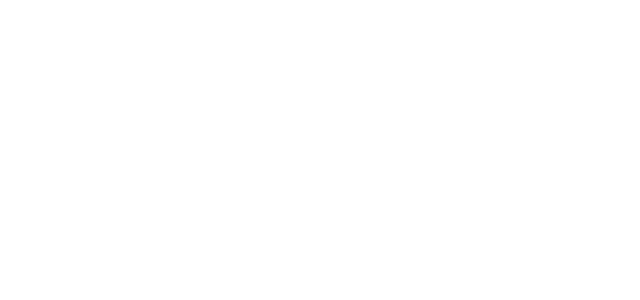
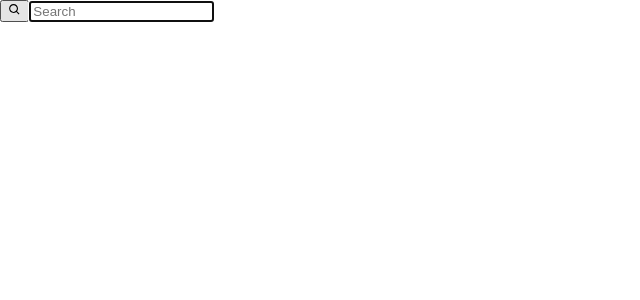
Before and after one commit to Anasurim/goit-react-hw-03-image-finder, a React (Create React App) app: page / in a window 1280 px wide. Shown: the top 300 px of the page, without its empty margins (0-640 px from the left). Built offline with nearby package versions, Linux system fonts and the light colour scheme.

Commit message:
created searchbar form

```diff
--- a/package.json
+++ b/package.json
@@ -8,8 +8,11 @@
     "@testing-library/react": "^12.1.4",
     "@testing-library/user-event": "^13.5.0",
     "axios": "^1.4.0",
+    "formik": "^2.2.9",
+    "notiflix": "^3.2.6",
     "react": "^18.1.0",
     "react-dom": "^18.1.0",
+    "react-icons": "^4.8.0",
     "react-scripts": "5.0.1",
     "web-vitals": "^2.1.3"
   },
--- a/src/components/App.jsx
+++ b/src/components/App.jsx
@@ -1,9 +1,15 @@
 import React, { Component } from 'react';
 import { Modal } from './Modal/Modal';
+import { Searchbar } from './Searchbar/Searchbar';
 
 export class App extends Component {
   state = {
+    searchQuerry: '',
     shownModal: false,
+  };
+
+  handleFormSubmit = querry => {
+    this.setState({ searchQuerry: querry });
   };
 
   toggleModal = () => {
@@ -14,6 +20,12 @@
 
   render() {
     const { shownModal } = this.state;
-    return <>{shownModal && <Modal></Modal>}</>;
+    return (
+      <>
+        <Searchbar onSubmit={this.handleFormSubmit} />
+
+        {shownModal && <Modal></Modal>}
+      </>
+    );
   }
 }
--- a/src/components/Searchbar/Searchbar.js
+++ b/src/components/Searchbar/Searchbar.js
@@ -0,0 +1,45 @@
+import React, { Component } from 'react';
+import { BiSearch } from 'react-icons/bi';
+import { Notify } from 'notiflix/build/notiflix-notify-aio';
+
+export class Searchbar extends Component {
+  state = {
+    querry: '',
+  };
+
+  handleSubmit = e => {
+    e.preventDefault();
+    if (this.state.querry.trim() === '') {
+      return Notify.failure('Type something');
+    }
+    this.props.onSubmit(this.state.querry);
+
+    this.setState({ querry: '' });
+  };
+
+  handleChange = e => {
+    this.setState({ querry: e.currentTarget.value.toLowerCase() });
+  };
+
+  render() {
+    return (
+      <>
+        <form className="form" onSubmit={this.handleSubmit}>
+          <button type="submit" className="button">
+            <BiSearch />
+          </button>
+
+          <input
+            className="input"
+            type="text"
+            onChange={this.handleChange}
+            value={this.state.querry}
+            autoComplete="off"
+            autoFocus
+            placeholder="Search"
+          />
+        </form>
+      </>
+    );
+  }
+}
```
Also changed, not shown: src/components/ImageGallery/ImageGalleryItem.js (added), 1 other file (tests, documents, lock files or other folders).
